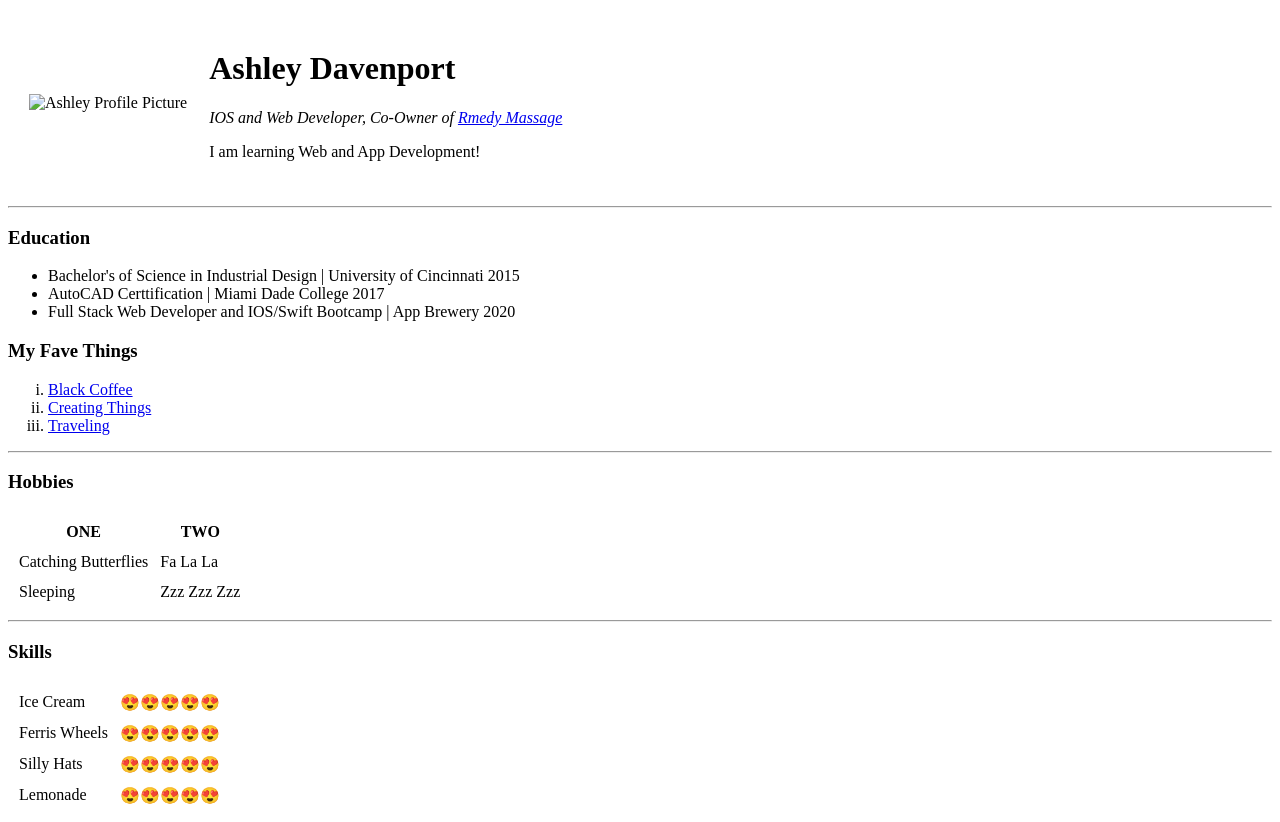
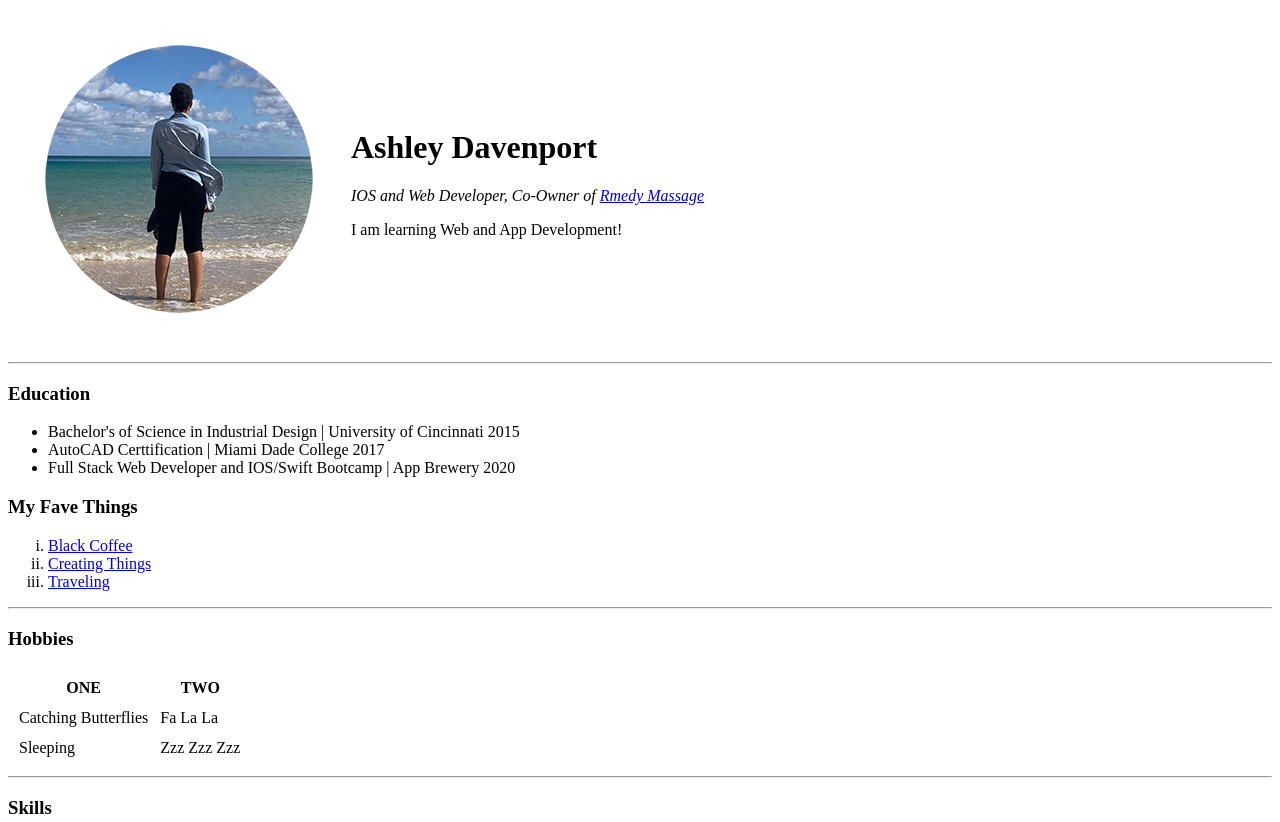
Before and after one commit to ashleydavenport/CV, a plain HTML site: page index.html in a window 1280 px wide. Shown: the top 822 px of the page. Drawn offline with Linux system fonts and the light colour scheme.

Commit message:
Update index.html

```diff
--- a/index.html
+++ b/index.html
@@ -9,7 +9,7 @@
 <body>
   <table cellspacing=20px>
     <tr>
-      <td><img src="Ashley.png" alt="Ashley Profile Picture"></td>
+      <td><img src="images/Ashley.png" alt="Ashley Profile Picture"></td>
       <td>
         <h1>Ashley Davenport</h1>
         <p><em>IOS and Web Developer, Co-Owner of <a href="https://www.rmedymassage.com">Rmedy Massage</a></em></p>
```
